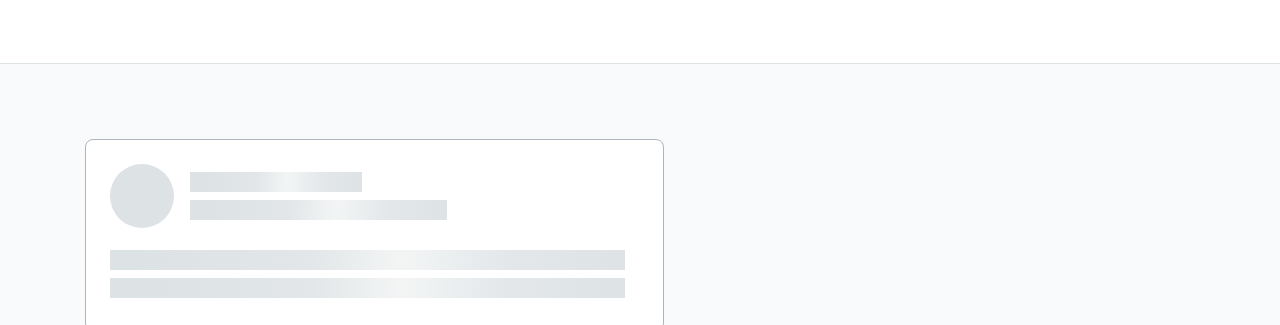
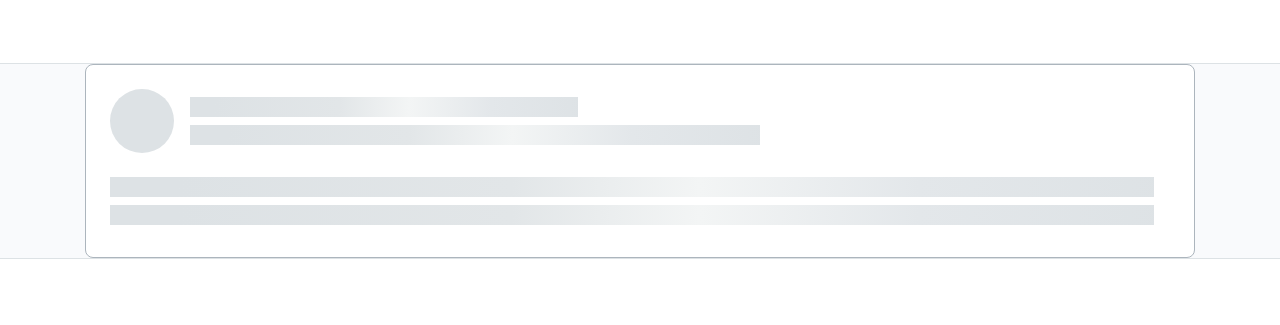
Before and after one commit to js-tasks-ru/htmlcss-20220919_mangecu, a website: page 04-lection2/02-skeleton/index.html in a window 1280 px wide. Shown: the part 174-499 px from the top of the page. Drawn offline with Linux system fonts and the light colour scheme.

Commit message:
Fix mistakes

```diff
--- a/04-lection2/02-skeleton/index.html
+++ b/04-lection2/02-skeleton/index.html
@@ -13,19 +13,17 @@
          </div>
       </header>
       <main class="preview">
-         <div class="skeleton__wrap container">
-            <div class="skeleton">
-               <div class="skeleton__top">
-                  <div class="skeleton__avatar"></div>
-                  <div class="skeleton__info">
-                     <p class="info__up"></p>
-                     <p class="info__down"></p>
-                  </div>
+         <div class="skeleton container">
+            <div class="skeleton__top">
+               <div class="skeleton__avatar"></div>
+               <div class="skeleton__info">
+                  <p class="skeleton__line skeleton__line_up"></p>
+                  <p class="skeleton__line skeleton__line_down"></p>
                </div>
-               <div class="skeleton__description">
-                  <p class="description__up"></p>
-                  <p class="description__down"></p>
-               </div>
+            </div>
+            <div class="skeleton__description">
+               <p class="skeleton__line"></p>
+               <p class="skeleton__line"></p>
             </div>
          </div>
       </main>
--- a/04-lection2/02-skeleton/skeleton.css
+++ b/04-lection2/02-skeleton/skeleton.css
@@ -1,18 +1,11 @@
-.skeleton__wrap {
-    padding: 75px 0 75px;
-}
-
 .skeleton {
     padding: 24px 40px 32px 24px;
     border: 1px solid var(--grey-3);
     border-radius: 8px;
     background: var(--white);
-    max-width: 579px;
-    height: 192px;
-
     display: flex;
     flex-direction: column;
-    justify-content: space-between
+    gap: 24px;
 }
 
 .skeleton__top {
@@ -30,30 +23,26 @@
 .skeleton__info {
     display: flex;
     flex-direction: column;
-    justify-content: space-evenly;
+    justify-content: center;
+    flex-grow: 1;
+    gap: 8px;
 }
 
-.info__up {
-    width: 172px;
+.skeleton__line_up {
+    width: 40.23%;
 }
 
-.info__down {
-    width: 257px;
+.skeleton__line_down {
+    width: 59.08%;
 }
 
-.description__up,
-.description__down {
-    width: 515px;
+.skeleton__description {
+    display: flex;
+    flex-direction: column;
+    gap: 8px;
 }
 
-.description__up {
-    margin-bottom: 8px;
-}
-
-.info__up,
-.info__down,
-.description__up,
-.description__down {
+.skeleton__line {
     height: 20px;
     background: linear-gradient(92.51deg, #DDE2E5 6.44%, #E2E6E8 38.47%, #F3F5F5 56.48%, #E3E7EA 77.5%, #DDE2E5 102.52%);
 }
--- a/assets/css/main.css
+++ b/assets/css/main.css
@@ -5,7 +5,7 @@
 @import '../../components/preview/preview.css';
 @import '../../components/container/container.css';
 @import '../../components/reset/reset.css';
-@import '../../components/item/item.css';
+@import '../../components/card/card.css';
 
 :root {
     --white: #ffffff;
```
Also changed, not shown: 03-lection1/02-accordion/accordion.css (+10 -11 lines), 03-lection1/02-accordion/index.html (+7 -7 lines), 04-lection2/01-histogram/histogram.css (+4 -11 lines), 04-lection2/01-histogram/index.html (+1 -3 lines), components/card/card.css (renamed from components/item/item.css).
